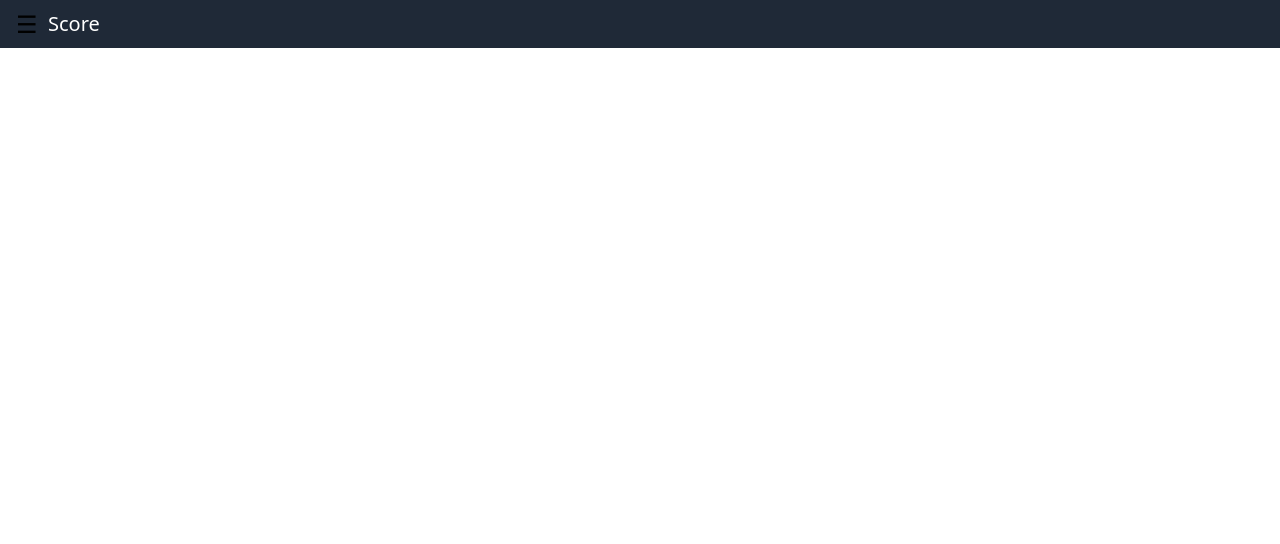
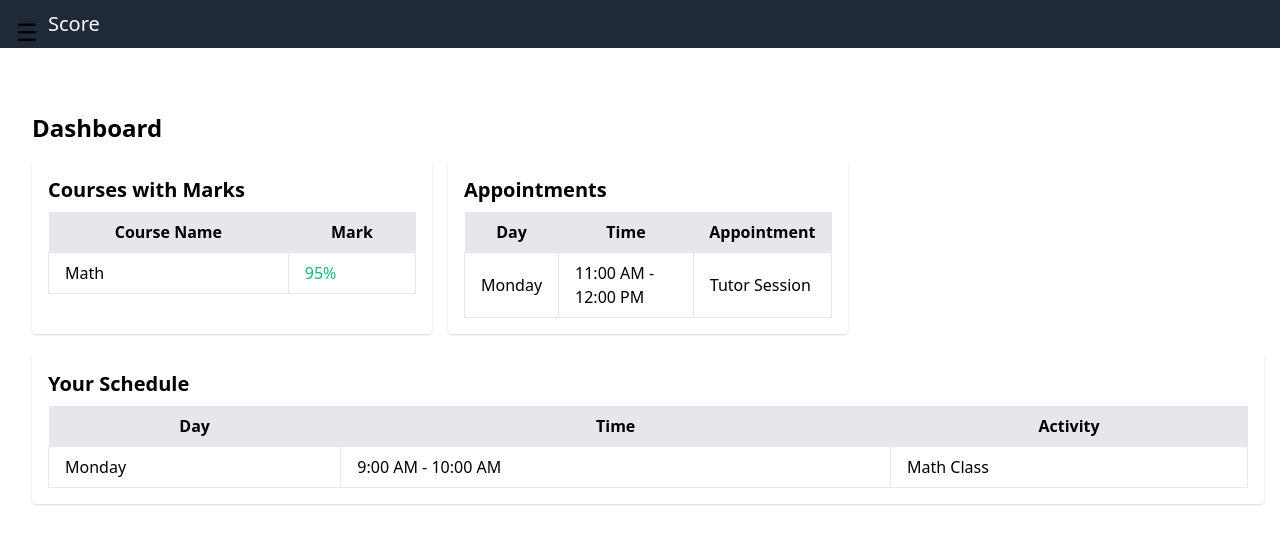
Before and after one commit to brandonZhong123/NRG-Hacks-PBVR, a plain HTML site: page Brandon Zhong/index.html in a window 1280 px wide. Drawn offline with nearby package versions, Linux system fonts and the light colour scheme.

Commit message:
added dashboard

```diff
--- a/Brandon Zhong/index.html
+++ b/Brandon Zhong/index.html
@@ -8,7 +8,7 @@
 </head>
 <body class="font-sans">
 
-<div class="fixed w-full bg-gray-800 text-white h-12 flex items-center px-4 z-10 ">
+<div class="fixed w-full bg-gray-800 text-white h-12 flex items-center px-4 z-10">
     <h1 class="text-xl ml-8">Score</h1>
 </div>
 
@@ -19,9 +19,73 @@
     <a href="#" class="block py-2 px-4 text-lg hover:bg-gray-700">Contact</a>
 </div>
 
-<div id="main" class="transition-all duration-500 pt-12 pl-4">
-    <!-- Main content goes here -->
-    <button class="openbtn text-2xl cursor-pointer fixed top-2 left-4 z-30" onclick="toggleNav()">☰</button>
+<div id="main" class="transition-all duration-500 pt-12 pl-4 ml-0">
+    <button class="openbtn text-2xl cursor-pointer fixed top-4 left-4 z-30" onclick="toggleNav()">☰</button>
+    <div class="m-4 mt-16">
+        <h2 class="text-2xl font-bold mb-4">Dashboard</h2>
+        <div class="grid grid-cols-1 md:grid-cols-2 lg:grid-cols-3 gap-4">
+
+            <div class="bg-white p-4 rounded shadow">
+                <h3 class="text-xl font-semibold mb-2">Courses with Marks</h3>
+                <table class="min-w-full bg-white">
+                    <thead>
+                        <tr>
+                            <th class="py-2 px-4 bg-gray-200">Course Name</th>
+                            <th class="py-2 px-4 bg-gray-200">Mark</th>
+                        </tr>
+                    </thead>
+                    <tbody>
+                        <tr>
+                            <td class="border px-4 py-2">Math</td>
+                            <td class="border px-4 py-2 text-green-500">95%</td>
+                        </tr>
+                        <!-- Add more rows as needed -->
+                    </tbody>
+                </table>
+            </div>
+            <div class="bg-white p-4 rounded shadow">
+                <h3 class="text-xl font-semibold mb-2">Appointments</h3>
+                <table class="min-w-full bg-white">
+                    <thead>
+                        <tr>
+                            <th class="py-2 px-4 bg-gray-200">Day</th>
+                            <th class="py-2 px-4 bg-gray-200">Time</th>
+                            <th class="py-2 px-4 bg-gray-200">Appointment</th>
+                        </tr>
+                    </thead>
+                    <tbody>
+                        <tr>
+                            <td class="border px-4 py-2">Monday</td>
+                            <td class="border px-4 py-2">11:00 AM - 12:00 PM</td>
+                            <td class="border px-4 py-2">Tutor Session</td>
+                        </tr>
+                        <!-- Add more rows as needed -->
+                    </tbody>
+                </table>
+            </div>
+        </div>
+        <div class="bg-white p-4 rounded shadow mt-5">
+            <h3 class="text-xl font-semibold mb-2">Your Schedule</h3>
+            <table class="min-w-full bg-white">
+                <thead>
+                    <tr>
+                        <th class="py-2 px-4 bg-gray-200">Day</th>
+                        <th class="py-2 px-4 bg-gray-200">Time</th>
+                        <th class="py-2 px-4 bg-gray-200">Activity</th>
+                    </tr>
+                </thead>
+                <tbody>
+                    <tr>
+                        <td class="border px-4 py-2">Monday</td>
+                        <td class="border px-4 py-2">9:00 AM - 10:00 AM</td>
+                        <td class="border px-4 py-2">Math Class</td>
+                    </tr>
+                    <!-- Add more rows as needed -->
+                </tbody>
+            </table>
+        </div>
+    </div>
+
 </div>
 
 <script>
```
